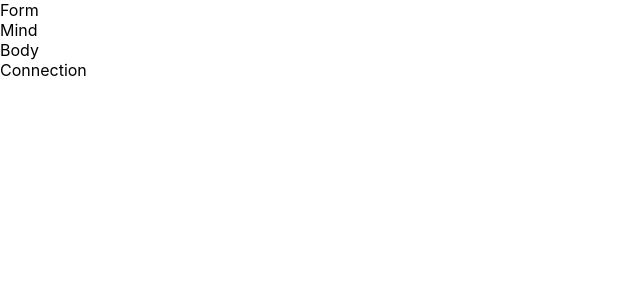
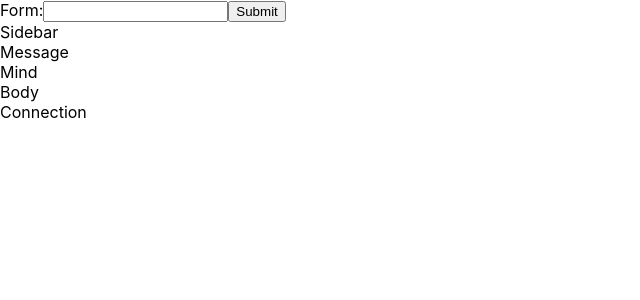
Before and after one commit to nehemiahh23/p2-cntrd-mindbody, a React (Create React App) app: page / in a window 1280 px wide. Shown: the top 300 px of the page, without its empty margins (0-640 px from the left). Built offline with nearby package versions, Linux system fonts and the light colour scheme.

Commit message:
add children of form page

```diff
--- a/src/components/Form.js
+++ b/src/components/Form.js
@@ -1,8 +1,16 @@
 import React from 'react'
+import Input from "./Input"
+import Sidebar from "./Sidebar"
+import Message from "./Message"
 
 function Form() {
+
   return (
-    <div>Form</div>
+    <div id="form-page">
+      <Input />
+      <Sidebar />
+      <Message />
+    </div>
   )
 }
 
--- /dev/null
+++ b/src/components/Input.js
@@ -0,0 +1,19 @@
+import React from 'react'
+
+function Input() {
+
+  function submitHandler(e) {
+    e.preventDefault()
+    console.log(e.target.data.value)
+  }
+
+  return (
+    <form onSubmit={submitHandler}>
+      <label>Form:</label>
+      <input type="text" id="data" name="data"></input>
+      <input type="submit"></input>
+    </form>
+  )
+}
+
+export default Input
--- /dev/null
+++ b/src/components/Message.js
@@ -0,0 +1,9 @@
+import React from 'react'
+
+function Message() {
+  return (
+    <div>Message</div>
+  )
+}
+
+export default Message
--- /dev/null
+++ b/src/components/Sidebar.js
@@ -0,0 +1,9 @@
+import React from 'react'
+
+function Sidebar() {
+  return (
+    <div>Sidebar</div>
+  )
+}
+
+export default Sidebar
```
